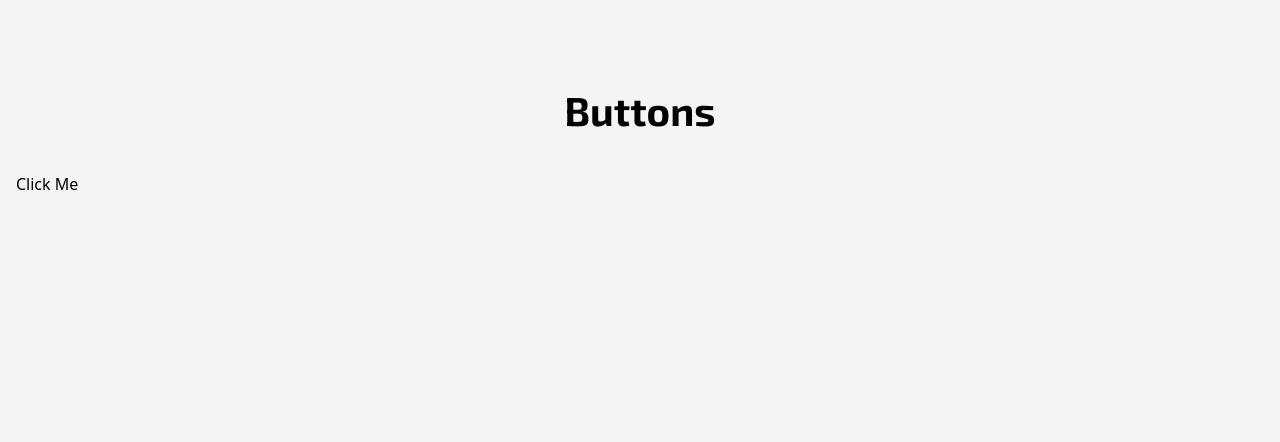
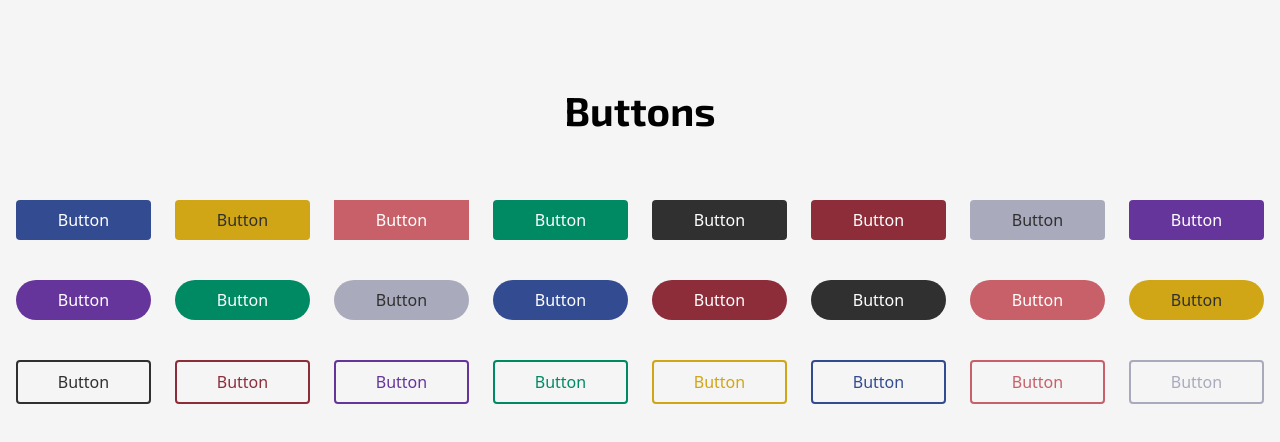
Before and after one commit to amritregmi26/basic-ui-components, a React (Vite) app: page /buttons in a window 1280 px wide. Shown: the top 442 px of the page. Built offline with nearby package versions, Linux system fonts and the light colour scheme.

Commit message:
multiple static buttons added

```diff
--- a/src/components/Button.jsx
+++ /dev/null
@@ -1,16 +0,0 @@
-import React from 'react'
-import Header from './header'
-
-export const Button = () => {
-  return (
-    <section className="container flex flex-col gap-5">
-      <Header heading="Buttons" />
-      <div className="ribbon-holder flex flex-col gap-5 px-4 py-3">
-        <div className="ribbon flow-root">
-          <button>Click Me</button>
-        </div>
-      </div>
-    </section>
-
-  )
-}
--- /dev/null
+++ b/src/components/Buttons/Button.jsx
@@ -0,0 +1,44 @@
+import React from 'react'
+import Header from '../header'
+import SingleButton from './components/singleButton'
+
+export const Button = () => {
+  return (
+    <section className="container flex flex-col gap-12">
+      <Header heading="Buttons" />
+      <div className="flex flex-col gap-10 px-4 py-3">
+        <div className="flex justify-around flex-wrap gap-6">
+          <SingleButton text="Button" className="bg-primary md:grow sm:grow px-5 py-2 rounded text-white" />
+          <SingleButton text="Button" className="bg-yellow md:grow sm:grow px-5 py-2 rounded text-dark rounded" />
+          <SingleButton text="Button" className="bg-secondary md:grow sm:grow rouded px-5 py-2 text-white" />
+          <SingleButton text="Button" className="bg-green md:grow sm:grow rounded px-5 py-2 text-white" />
+          <SingleButton text="Button" className="bg-dark md:grow sm:grow rounded px-5 py-2 text-white" />
+          <SingleButton text="Button" className="bg-maroon md:grow sm:grow rounded px-5 py-2 text-white" />
+          <SingleButton text="Button" className="bg-gray md:grow sm:grow rounded px-5 py-2 text-dark" />
+          <SingleButton text="Button" className="bg-purple md:grow sm:grow rounded px-5 py-2 text-white" />
+        </div>
+        <div className="flex justify-around flex-wrap gap-6">
+          <SingleButton text="Button" className="bg-purple md:grow sm:grow rounded-full px-5 py-2 text-white" />
+          <SingleButton text="Button" className="bg-green md:grow sm:grow rounded-full px-5 py-2 text-white" />
+          <SingleButton text="Button" className="bg-gray md:grow sm:grow rounded-full px-5 py-2 text-dark" />
+          <SingleButton text="Button" className="bg-primary md:grow sm:grow rounded-full px-5 py-2 text-white" />
+          <SingleButton text="Button" className="bg-maroon md:grow sm:grow rounded-full px-5 py-2 text-white" />
+          <SingleButton text="Button" className="bg-dark md:grow sm:grow rounded-full px-5 py-2 text-white" />
+          <SingleButton text="Button" className="bg-secondary md:grow sm:grow rounded-full px-5 py-2 text-white" />
+          <SingleButton text="Button" className="bg-yellow md:grow sm:grow rounded-full px-5 py-2 text-dark" />
+        </div>
+        <div className="flex justify-around flex-wrap gap-6">
+          <SingleButton text="Button" className="bg-none md:grow sm:grow rounded px-5 py-2 border-2 text-dark" />
+          <SingleButton text="Button" className="bg-none md:grow sm:grow rounded px-5 py-2 border-2 text-maroon" />
+          <SingleButton text="Button" className="bg-none md:grow sm:grow rounded px-5 py-2 border-2 text-purple" />
+          <SingleButton text="Button" className="bg-none md:grow sm:grow rounded px-5 py-2 border-2 text-green" />
+          <SingleButton text="Button" className="bg-none md:grow sm:grow rounded px-5 py-2 border-2 text-yellow" />
+          <SingleButton text="Button" className="bg-none md:grow sm:grow rounded px-5 py-2 border-2 text-primary" />
+          <SingleButton text="Button" className="bg-none md:grow sm:grow rounded px-5 py-2 border-2 text-secondary" />
+          <SingleButton text="Button" className="bg-none md:grow sm:grow rounded px-5 py-2 border-2 text-gray" />
+        </div>
+      </div>
+    </section>
+
+  )
+}
--- /dev/null
+++ b/src/components/Buttons/components/singleButton.jsx
@@ -0,0 +1,9 @@
+import React from 'react'
+
+const SingleButton = ({text, className}) => {
+  return (
+    <button className={`${className}`}>{text}</button>
+  )
+}
+
+export default SingleButton
--- a/src/components/index.js
+++ b/src/components/index.js
@@ -2,5 +2,5 @@ export { NavBar } from './navBar'
 export { Footer } from './footer'
 export { Hero } from './hero'
 export { Form } from './form'
-export { Button } from './Button'
+export { Button } from './Buttons/Button'
 export { Card } from './card'
--- a/tailwind.config.js
+++ b/tailwind.config.js
@@ -5,14 +5,16 @@ export default {
   ],
   theme: {
     extend: {},
-    color: {
+    colors: {
       "primary": "#334b91",
       "secondary": "#c76069",
       "green": "#008a64",
       "maroon": "#8d2d3a",
       "purple": "#66359c",
       "yellow": "#d0a617",
-      "gray": "#a9aabc"
+      "gray": "#a9aabc",
+      "dark": "#303030",
+      "white": "#ffffff"
     },
     backgroundColor: theme => ({
       "primary": "#334b91",
@@ -21,7 +23,8 @@ export default {
       "maroon": "#8d2d3a",
       "purple": "#66359c",
       "yellow": "#d0a617",
-      "gray": "#a9aabc"
+      "gray": "#a9aabc",
+      "dark": "#303030"
     }),
     container: {
       center: true
```
